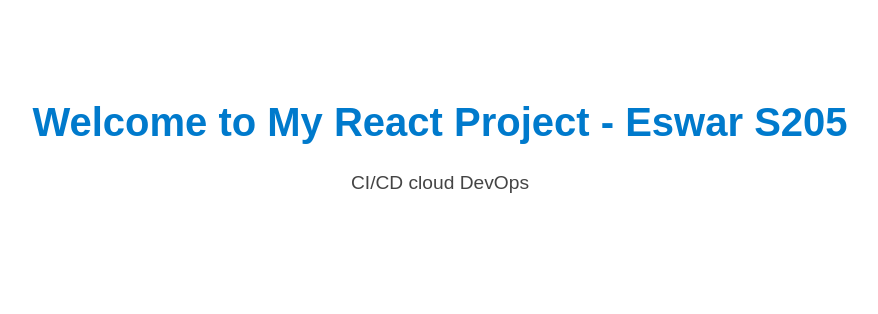
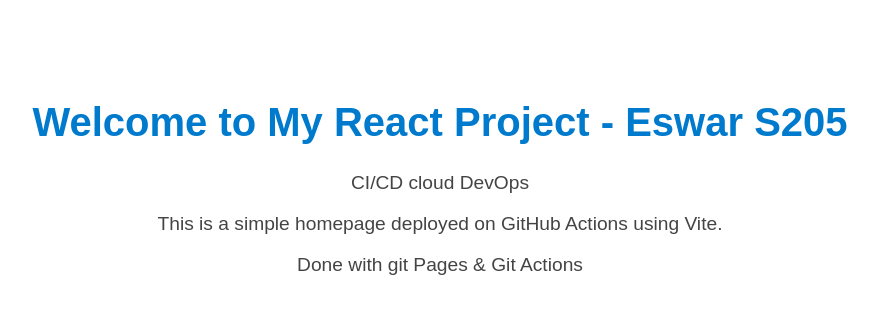
Before and after one commit to mohaneswar123/reactapp205-gitactions, a React (Vite) app: page / in a window 1280 px wide. Shown: the top 314 px of the page, without its empty margins (200-1078 px from the left). Built offline with nearby package versions, Linux system fonts and the light colour scheme.

Commit message:
updated App.jsx

```diff
--- a/src/App.jsx
+++ b/src/App.jsx
@@ -5,7 +5,8 @@
     <div className="container">
       <h1>Welcome to My React Project - Eswar S205</h1>
       <p>CI/CD cloud DevOps</p>
-
+            <p>This is a simple homepage deployed on GitHub Actions using Vite.</p>
+            <p>Done with git Pages & Git Actions</p>
     </div>
   );
 }
```
